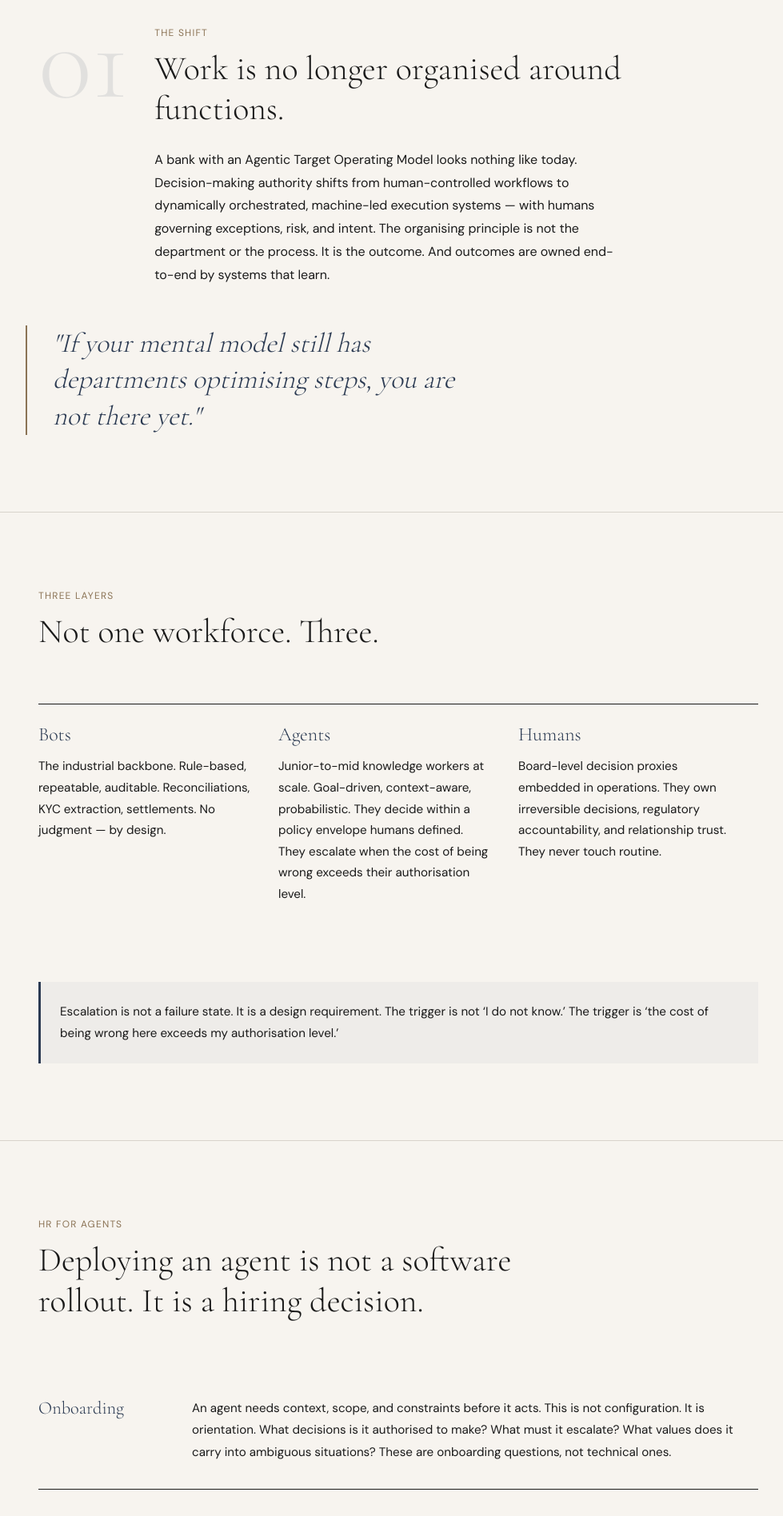
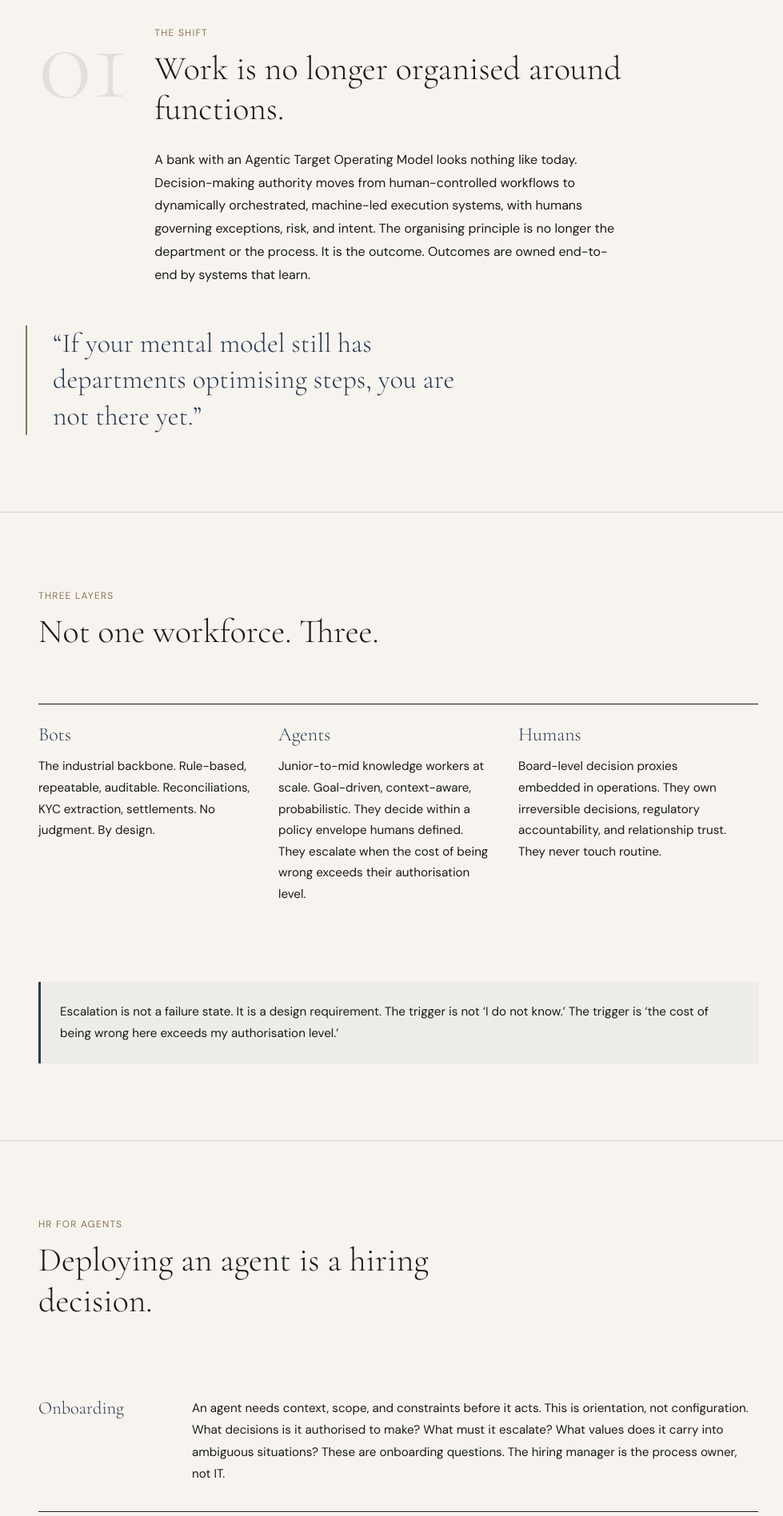
Before and after one commit to maolha/agentictom, a Next.js app: page / in a window 1280 px wide. Shown: the part 880-2776 px from the top of the page at 80% size, without its empty margins (142-1121 px from the left). Built offline with nearby package versions, Linux system fonts and the light colour scheme.

Commit message:
Fix copy: remove all em/en dashes, rewrite not-X-it-is-Y constructions, clean voice

```diff
--- a/app/page.tsx
+++ b/app/page.tsx
@@ -85,7 +85,7 @@ export default function Home() {
               className="font-[family-name:var(--font-dm-sans)] mb-10 max-w-[580px]"
               style={{ fontSize: "1rem", color: "#6B6B6B", lineHeight: 1.7 }}
             >
-              This is one possible future. Not a prediction. If you believe it is likely — and you want to act — the time to move is now. Change takes longer than you think.
+              This is one possible future. Not a prediction. If you believe it is likely and you want to act, the time to move is now. Change takes longer than you think.
             </p>
           </FadeUp>
           <FadeUp delay={0.3}>
@@ -117,14 +117,14 @@ export default function Home() {
                   Work is no longer organised around functions.
                 </h2>
                 <p style={{ color: "#1A1A1A", lineHeight: 1.8, maxWidth: 580 }}>
-                  A bank with an Agentic Target Operating Model looks nothing like today. Decision-making authority shifts from human-controlled workflows to dynamically orchestrated, machine-led execution systems — with humans governing exceptions, risk, and intent. The organising principle is not the department or the process. It is the outcome. And outcomes are owned end-to-end by systems that learn.
+                  A bank with an Agentic Target Operating Model looks nothing like today. Decision-making authority moves from human-controlled workflows to dynamically orchestrated, machine-led execution systems, with humans governing exceptions, risk, and intent. The organising principle is no longer the department or the process. It is the outcome. Outcomes are owned end-to-end by systems that learn.
                 </p>
               </div>
             </div>
           </FadeUp>
           <FadeUp delay={0.15}>
             <blockquote
-              className="font-[family-name:var(--font-cormorant)] font-light italic"
+              className="font-[family-name:var(--font-cormorant)] font-light"
               style={{
                 fontSize: "clamp(22px, 3.5vw, 34px)",
                 color: "#2B3A52",
@@ -135,7 +135,7 @@ export default function Home() {
                 borderLeft: "2px solid #8B7355",
               }}
             >
-              "If your mental model still has departments optimising steps, you are not there yet."
+              &ldquo;If your mental model still has departments optimising steps, you are not there yet.&rdquo;
             </blockquote>
           </FadeUp>
         </div>
@@ -158,7 +158,7 @@ export default function Home() {
               {[
                 {
                   label: "Bots",
-                  body: "The industrial backbone. Rule-based, repeatable, auditable. Reconciliations, KYC extraction, settlements. No judgment — by design.",
+                  body: "The industrial backbone. Rule-based, repeatable, auditable. Reconciliations, KYC extraction, settlements. No judgment. By design.",
                 },
                 {
                   label: "Agents",
@@ -210,7 +210,7 @@ export default function Home() {
               className="font-[family-name:var(--font-cormorant)] font-light mb-16"
               style={{ fontSize: "clamp(28px, 4vw, 42px)", color: "#1A1A1A", maxWidth: 640 }}
             >
-              Deploying an agent is not a software rollout. It is a hiring decision.
+              Deploying an agent is a hiring decision.
             </h2>
           </FadeUp>
           <FadeUp delay={0.1}>
@@ -218,15 +218,15 @@ export default function Home() {
               {[
                 {
                   phase: "Onboarding",
-                  body: "An agent needs context, scope, and constraints before it acts. This is not configuration. It is orientation. What decisions is it authorised to make? What must it escalate? What values does it carry into ambiguous situations? These are onboarding questions, not technical ones.",
+                  body: "An agent needs context, scope, and constraints before it acts. This is orientation, not configuration. What decisions is it authorised to make? What must it escalate? What values does it carry into ambiguous situations? These are onboarding questions. The hiring manager is the process owner, not IT.",
                 },
                 {
                   phase: "Performance",
-                  body: "How do you evaluate an agent that makes ten thousand micro-decisions per day? Not by auditing each one. By defining performance envelopes — expected error rates, escalation frequency, outcome distributions — and measuring against them. This is performance management, not monitoring.",
+                  body: "An agent making ten thousand micro-decisions per day cannot be evaluated by auditing each one. Define performance envelopes: expected error rates, escalation frequency, outcome distributions. Measure against them continuously. A quarterly human review of agent performance is a governance requirement under any serious reading of DORA or FINMA operational risk principles.",
                 },
                 {
                   phase: "Decommissioning",
-                  body: "Agents that hold institutional memory, relationship context, or audit trails cannot simply be switched off. Decommissioning requires knowledge transfer, accountability handoff, and regulatory notification in some jurisdictions. Treat it as an offboarding, not a deletion.",
+                  body: "An agent trained on a regulatory environment that has since changed is a liability, not an asset. Decommissioning requires evidence that the decision history has been reviewed, open cases transferred, and the model archived in retrievable format for audit. This is an offboarding, not a deletion. Closer to retiring a trader than switching off software.",
                 },
               ].map((item) => (
                 <div key={item.phase} className="py-8 flex gap-8">
@@ -263,15 +263,15 @@ export default function Home() {
               {[
                 {
                   label: "FINMA",
-                  body: "FINMA&rsquo;s principles-based regulatory philosophy is more compatible with agentic systems than the rules-based frameworks of the EU. When the regulator governs outcomes and accountability rather than specifying processes, there is meaningful room to deploy systems that cannot be fully specified in advance — which is, by definition, what intelligent agents are.",
+                  body: "FINMA's principles-based regulatory philosophy is more compatible with agentic systems than the rules-based frameworks of the EU. When the regulator governs outcomes and accountability rather than specifying processes, there is meaningful room to deploy systems that cannot be fully specified in advance. Banks that treat compliance as a design input will move faster.",
                 },
                 {
                   label: "Data residency",
-                  body: "Swiss data sovereignty requirements that have historically been constraints are becoming advantages. Organisations that have been forced to build local infrastructure, local data management, and local governance are better positioned to operate agentic systems within defensible jurisdictional boundaries — a requirement that is only becoming more important globally.",
+                  body: "Swiss data sovereignty requirements have historically been seen as constraints. They are becoming advantages. Organisations forced to build local infrastructure, local data management, and local governance are better positioned to operate agentic systems within defensible jurisdictional boundaries. That requirement is only growing globally.",
                 },
                 {
                   label: "Relationship banking",
-                  body: "Swiss private banking and commercial banking are built on long-term relationships with high-value clients. Agentic systems excel precisely at synthesising deep longitudinal context — everything a client has said, done, and held — into coherent advisory actions. The relationship model is not threatened by agents. It is enabled by them, if the human at the centre uses the enhanced context well.",
+                  body: "Swiss private banking is built on long-term relationships with high-value clients. Agentic systems excel at synthesising deep longitudinal context into coherent advisory actions. The relationship model is strengthened by agents, when the human at the centre uses the enhanced context well. The best private banks will feel more attentive to clients, not more automated.",
                 },
               ].map((item) => (
                 <div key={item.label} className="py-8 flex gap-8">
@@ -283,10 +283,7 @@ export default function Home() {
                       {item.label}
                     </h3>
                   </div>
-                  <p
-                    style={{ fontSize: "0.95rem", color: "#1A1A1A", lineHeight: 1.8 }}
-                    dangerouslySetInnerHTML={{ __html: item.body }}
-                  />
+                  <p style={{ fontSize: "0.95rem", color: "#1A1A1A", lineHeight: 1.8 }}>{item.body}</p>
                 </div>
               ))}
             </div>
@@ -350,7 +347,7 @@ export default function Home() {
               Marc Hauser
             </h2>
             <p className="mb-6" style={{ maxWidth: 580, color: "#1A1A1A", lineHeight: 1.8, fontSize: "0.95rem" }}>
-              I have spent twenty years at the intersection of financial services, technology, and institutional change — at UBS, Trust Square, Tenity, and now UiPath, where I lead banking and financial services in Switzerland. I write this site because I believe the agentic shift is real, consequential, and moving faster than most Swiss banking executives currently assume. This is not vendor material. It is a framework I use in my own work, offered here as a basis for serious conversation.
+              Twenty years at the intersection of financial services, technology, and institutional change. UBS, Trust Square, Tenity, and now UiPath, where I lead banking and financial services in Switzerland. I write this site because I believe the agentic shift is real, consequential, and moving faster than most Swiss banking executives currently assume. This is a framework I use in my own work, offered here as a basis for serious conversation.
             </p>
             <a
               href="https://linkedin.com/in/marcoliverhauser"
@@ -377,7 +374,7 @@ export default function Home() {
               Speaking and workshops
             </h2>
             <p className="mb-12" style={{ maxWidth: 560, color: "#1A1A1A", lineHeight: 1.8, fontSize: "0.95rem" }}>
-              I speak on agentic AI, operating model transformation, and the future of financial services — for executive audiences who want provocation, not reassurance.
+              I speak on agentic AI, operating model transformation, and the future of financial services, for executive audiences who want provocation, not reassurance.
             </p>
           </FadeUp>
           <FadeUp delay={0.1}>
@@ -385,7 +382,7 @@ export default function Home() {
               {[
                 {
                   format: "Keynote",
-                  duration: "45–60 min",
+                  duration: "45 to 60 min",
                   desc: "A focused provocation for leadership audiences. Structured argument, no slides-as-documents, room for one question that changes the room.",
                 },
                 {
@@ -457,7 +454,7 @@ export default function Home() {
                     className="text-sm uppercase tracking-widest hover:underline"
                     style={{ color: "#2B3A52" }}
                   >
-                    Read →
+                    Read
                   </Link>
                 </article>
               ))}
@@ -470,7 +467,7 @@ export default function Home() {
       <footer className="py-12 px-8 border-t" style={{ borderColor: "#D8D3CB" }}>
         <div className="max-w-[900px] mx-auto flex flex-col md:flex-row justify-between items-start md:items-center gap-4">
           <p className="text-sm" style={{ color: "#6B6B6B" }}>
-            agentictom.com — © 2026 Marc Hauser
+            agentictom.com &copy; 2026 Marc Hauser
           </p>
           <div className="flex gap-6 text-sm" style={{ color: "#6B6B6B" }}>
             <a href="#about" className="hover:text-[#2B3A52] transition-colors">About</a>
```
